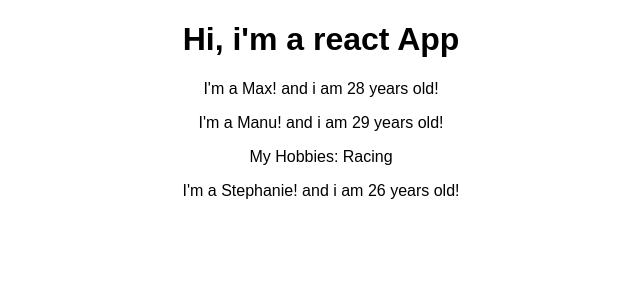
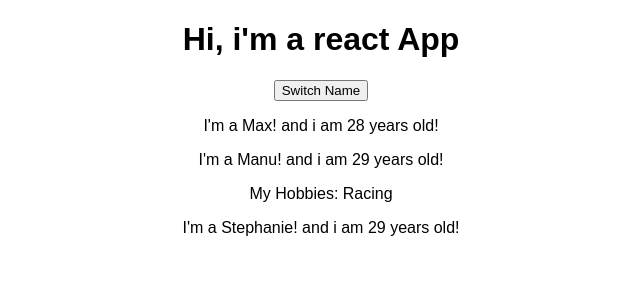
Before and after one commit to MohamedSamir43/react-complete-guide, a React (Create React App) app: page / in a window 1280 px wide. Shown: the top 300 px of the page, without its empty margins (319-959 px from the left). Built offline with nearby package versions, Linux system fonts and the light colour scheme.

Commit message:
video 16 of module 3

```diff
--- a/src/App.js
+++ b/src/App.js
@@ -2,15 +2,36 @@
 import "./App.css";
 import Person from "./Person/Person";
 class App extends Component {
+	state = {
+		persons: [
+			{
+				name: "Max",
+				age: 28,
+			},
+			{
+				name: "Manu",
+				age: 29,
+			},
+			{
+				name: "Stephanie",
+				age: 29,
+			},
+		],
+	};
+
+	switchNameHandler = () => {
+		console.log("Was clicked!");
+	};
 	render() {
 		return (
-			<div className="App">
+			<div className='App'>
 				<h1>Hi, i'm a react App</h1>
-				<Person name="Max" age="28" />
-				<Person name="Manu" age="29">
+				<button onClick={this.switchNameHandler}>Switch Name</button>
+				<Person name={this.state.persons[0].name} age={this.state.persons[0].age} />
+				<Person name={this.state.persons[1].name} age={this.state.persons[1].age}>
 					My Hobbies: Racing
 				</Person>
-				<Person name="Stephanie" age="26" />
+				<Person name={this.state.persons[2].name} age={this.state.persons[2].age} />
 			</div>
 		);
 		// return React.createElement("div", { className: "App" }, React.createElement("h1", null, "Hi react app"));
```
